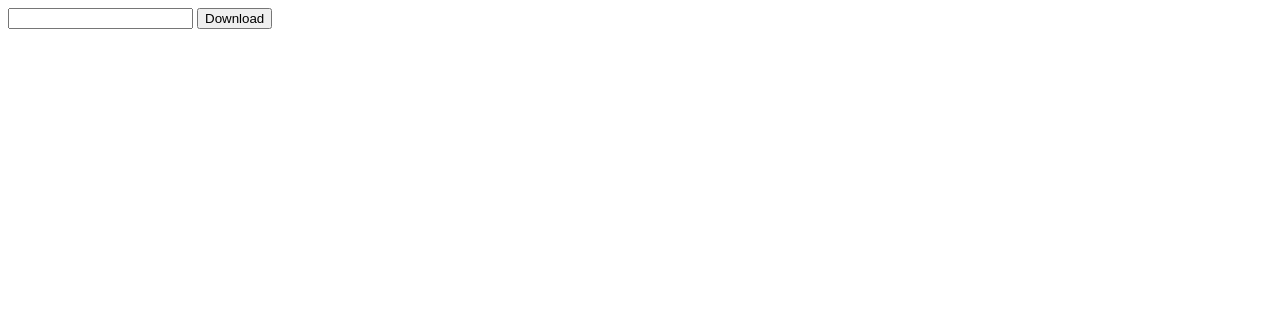
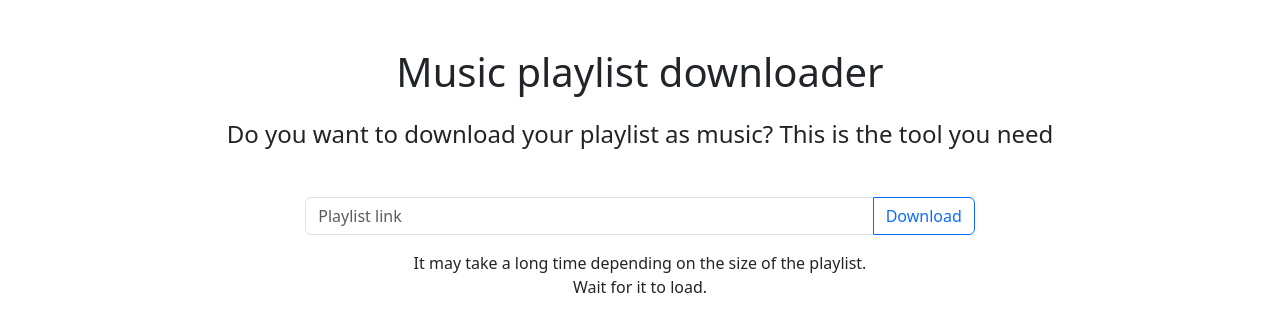
Before and after one commit to Gabbinetto/music-playlist-downloader, a Flask app: page / in a window 1280 px wide. Shown: the top 332 px of the page. Run offline with Flask 3, Linux system fonts and the light colour scheme.

Commit message:
Refined web page

```diff
--- a/static/redirect.js
+++ b/static/redirect.js
@@ -1,8 +1,16 @@
-const button = document.getElementById('download-button');
-const urlInput = document.getElementById('url-input')
-button.onclick = () => {
+const button = document.getElementById("download-button");
+const urlInput = document.getElementById("url-input");
+const interface = document.getElementById("interface");
+const thankyou = document.getElementById("thankyou");
 
-    // const id = urlInput.value.replace('https://www.youtube.com/playlist?list=', '')
+
+button.onclick = download
+urlInput.onkeyup = (key) => {if (key == "Enter") download()};
+
+
+function download() {
+
+    // const id = urlInput.value.replace("https://www.youtube.com/playlist?list=", "")
 
     console.log(urlInput.value)
 
@@ -10,5 +18,12 @@ button.onclick = () => {
         return
     }
 
-    window.location.href = 'download?url=' + encodeURIComponent(urlInput.value)
+    // Hide the interface and show the thank you content
+    interface.style.visibility = "hidden";
+    interface.style.position = "absolute";
+    thankyou.style.visibility = "visible";
+
+
+    // Go to download
+    window.location.href = "download?url=" + encodeURIComponent(urlInput.value)
 }
--- a/templates/index.html
+++ b/templates/index.html
@@ -5,13 +5,36 @@
     <meta http-equiv="X-UA-Compatible" content="IE=edge">
     <meta name="viewport" content="width=device-width, initial-scale=1.0">
     <title>Music playlist downloader</title>
+    <link href="https://cdn.jsdelivr.net/npm/bootstrap@5.3.0-alpha2/dist/css/bootstrap.min.css" rel="stylesheet" integrity="sha384-aFq/bzH65dt+w6FI2ooMVUpc+21e0SRygnTpmBvdBgSdnuTN7QbdgL+OapgHtvPp" crossorigin="anonymous">
+    <script src="https://cdn.jsdelivr.net/npm/bootstrap@5.3.0-alpha2/dist/js/bootstrap.bundle.min.js" integrity="sha384-qKXV1j0HvMUeCBQ+QVp7JcfGl760yU08IQ+GpUo5hlbpg51QRiuqHAJz8+BrxE/N" crossorigin="anonymous"></script>
 </head>
 <body>
-    <input type="text" id="url-input">
-    <button id="download-button">Download</button>
+
+    <div id="interface" class="container text-center mt-5">
+        <h1>Music playlist downloader</h1>
+        <h4 class="mt-4">Do you want to download your playlist as music? This is the tool you need</h4>
+
+        <div class="input-group mb-3 mx-auto mt-5" style="max-width: 60%;">
+            <input type="text" class="form-control" id="url-input" placeholder="Playlist link" aria-describedby="download-button">
+            <button class="btn btn-outline-primary" type="button" id="download-button">Download</button>
+        </div>
+
+        <p>
+            It may take a long time depending on the size of the playlist. <br>
+            Wait for it to load.
+        </p>
+
+    </div>
+
+    <div id="thankyou" class="container text-center mt-5" style="visibility: hidden;">
+
+        <h1>Thank you for using this service</h1>
+
+    </div>
+
+
 
     <script src="../static/redirect.js"></script>
 
-
 </body>
 </html>
```
Also changed, not shown: README.md (added).
